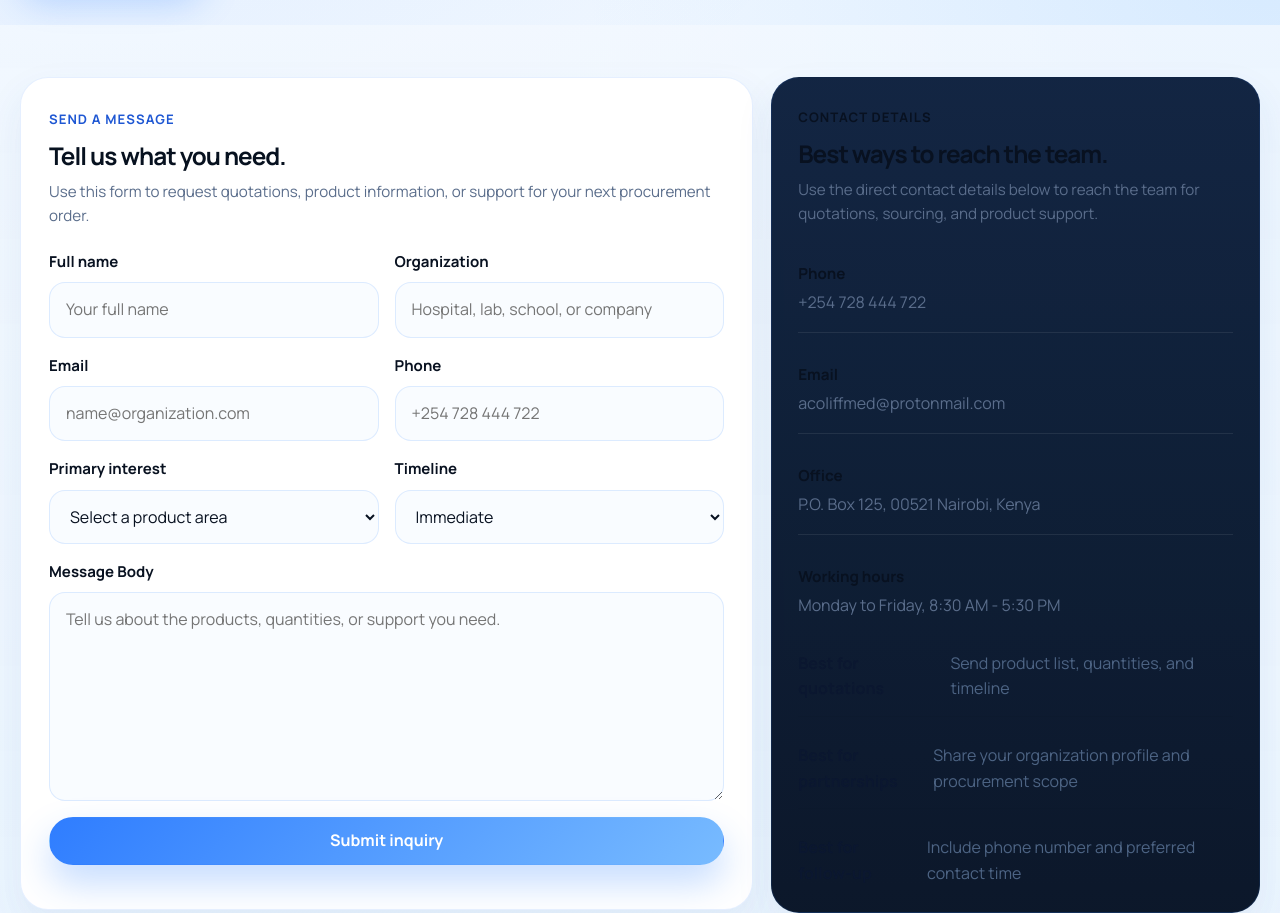
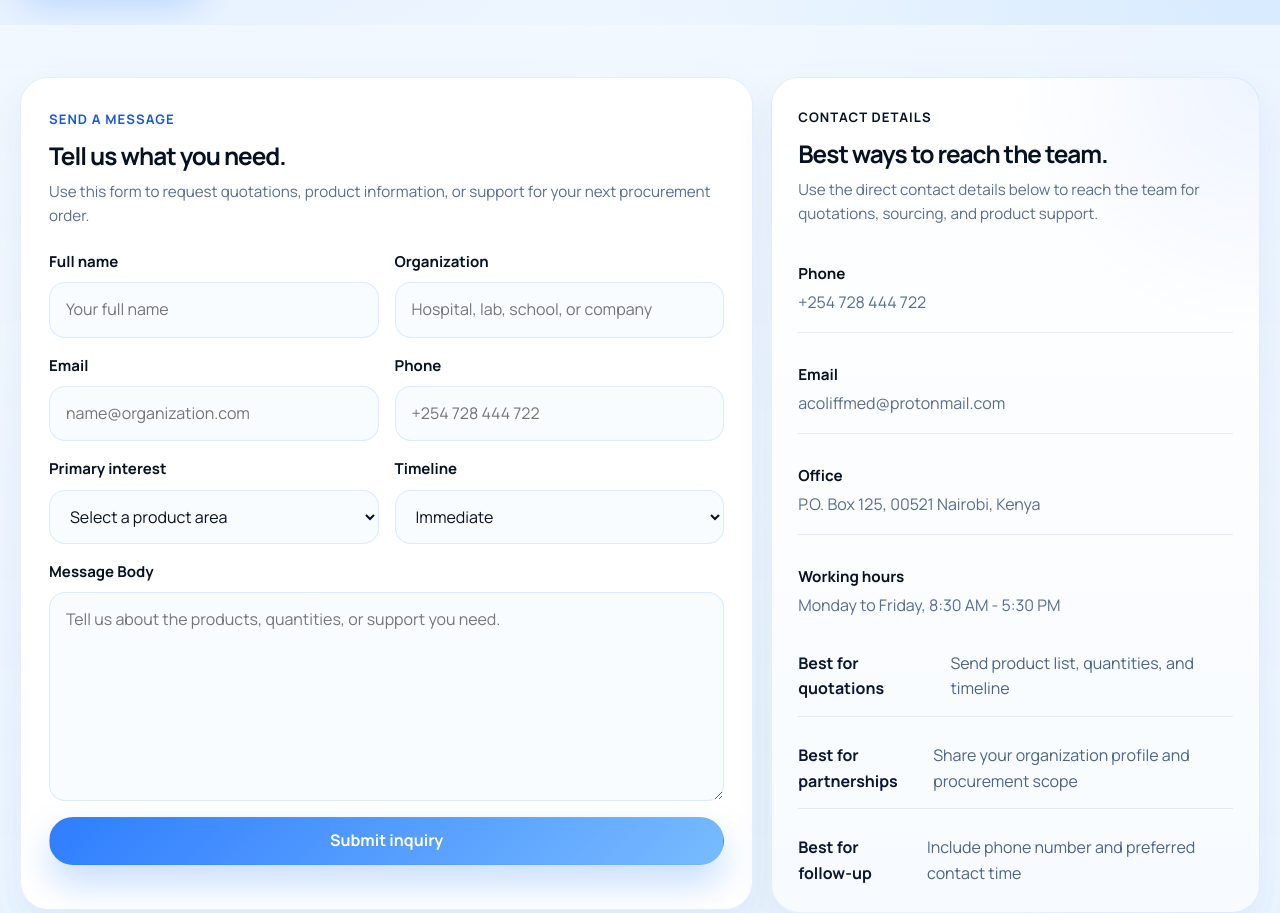
Before and after one commit to gk-mokaya/draft1, a website: page aco-liff-medical-website/contact.html in a window 1280 px wide. Shown: the part 712-1625 px from the top of the page. Drawn offline with Linux system fonts and the light colour scheme.

Commit message:
3nd commit

```diff
--- a/aco-liff-medical-website/assets/site.css
+++ b/aco-liff-medical-website/assets/site.css
@@ -612,7 +612,7 @@ main {
 }
 
 .glass-card {
-  background: linear-gradient(180deg, rgba(248, 248, 248, 0.92), rgba(253, 253, 253, 0.9));
+  background: linear-gradient(180deg, rgba(14, 30, 53, 0.92), rgba(9, 18, 32, 0.9));
   border: 1px solid rgba(255, 255, 255, 0.08);
   border-radius: var(--radius-xl);
   box-shadow: var(--shadow);
@@ -2338,12 +2338,14 @@ body::before {
 }
 
 .contact-card {
-  background: linear-gradient(180deg, rgba(14, 33, 63, 0.98), rgba(8, 20, 38, 0.98));
+  background:
+    radial-gradient(circle at top right, rgba(47, 125, 255, 0.08), transparent 26%),
+    linear-gradient(180deg, #ffffff 0%, #f7fbff 100%);
 }
 
 .contact-list li,
 .stacked-list .row {
-  border-bottom-color: rgba(255, 255, 255, 0.08);
+  border-bottom-color: rgba(7, 17, 31, 0.08);
 }
 
 .banner {
```
